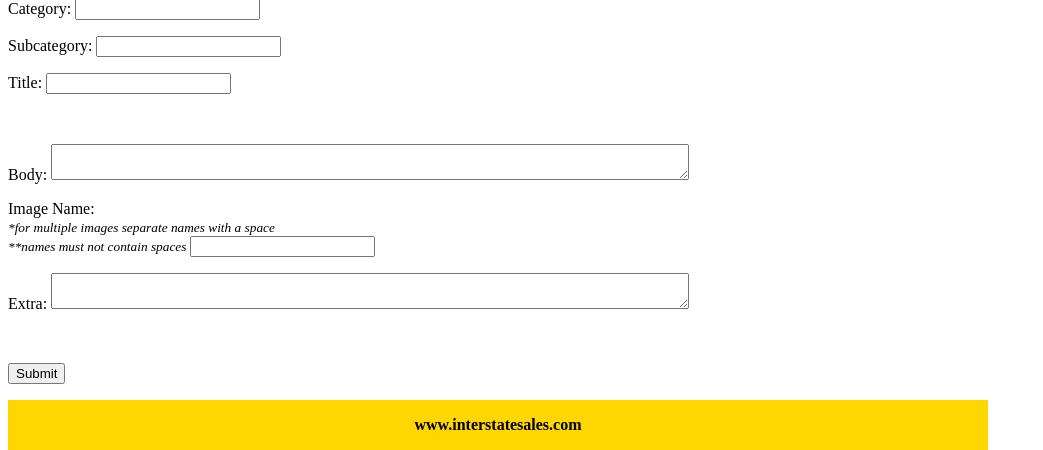
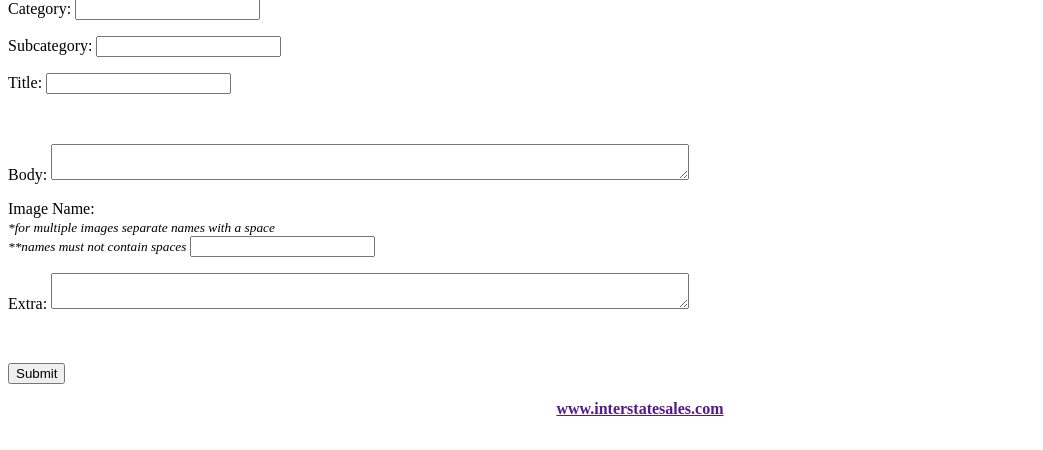
Before and after one commit to ChristopherSClosser/interstate_sales, a Python web app: template interstate_sales/templates/edit.jinja2 in a window 1280 px wide. Shown: the part 361-811 px from the top of the page, without its empty margins (0-1043 px from the left). After the commit the page ends 777 px from the top, so only its background shows below. Run offline with Jinja, Linux system fonts and the light colour scheme; the template is opened without the code that fills it, so the values that code supplies are empty.

Commit message:
clean base html done - do not deploy -

```diff
--- a/interstate_sales/static/styles/theme.css
+++ b/interstate_sales/static/styles/theme.css
@@ -194,3 +194,8 @@
 	width:980px;
 	float:left;
 }
+
+#footer a {
+	text-decoration: none;
+  color: black;
+}
--- a/interstate_sales/templates/base.jinja2
+++ b/interstate_sales/templates/base.jinja2
@@ -146,8 +146,8 @@
     {% block content %}
     {% endblock content %}
 
-    <div id="footer" style="background-color:gold; clear:both; text-align:center; width:980px; float:left;">
-      <a href="{{request.route_url('home')}}" style="text-decoration:none;color:black;">
+    <div id="footer">
+      <a href="{{request.route_url('home')}}">
         <p><center><b>www.interstatesales.com</center></p>
       </a>
     </div>
```
